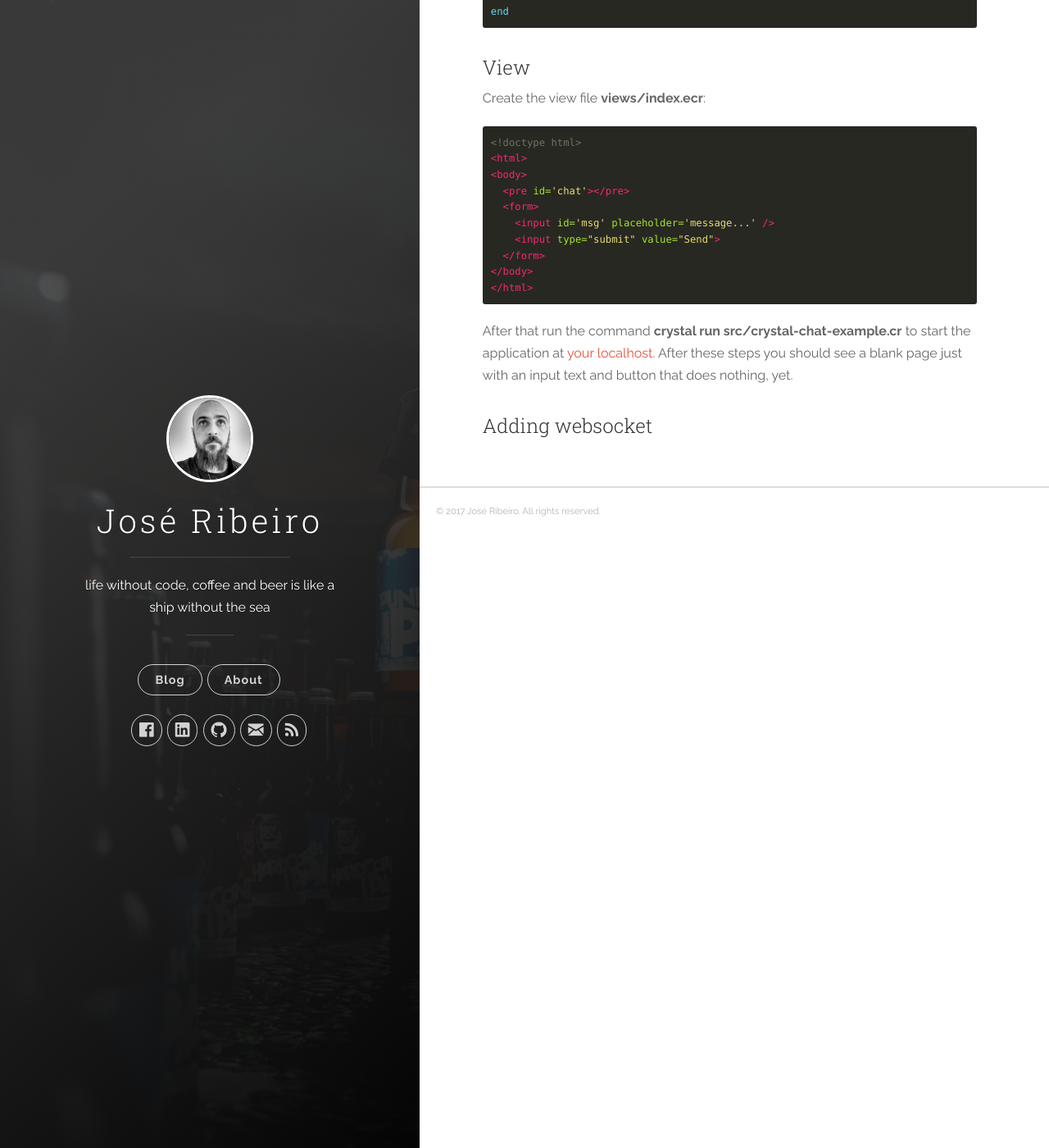
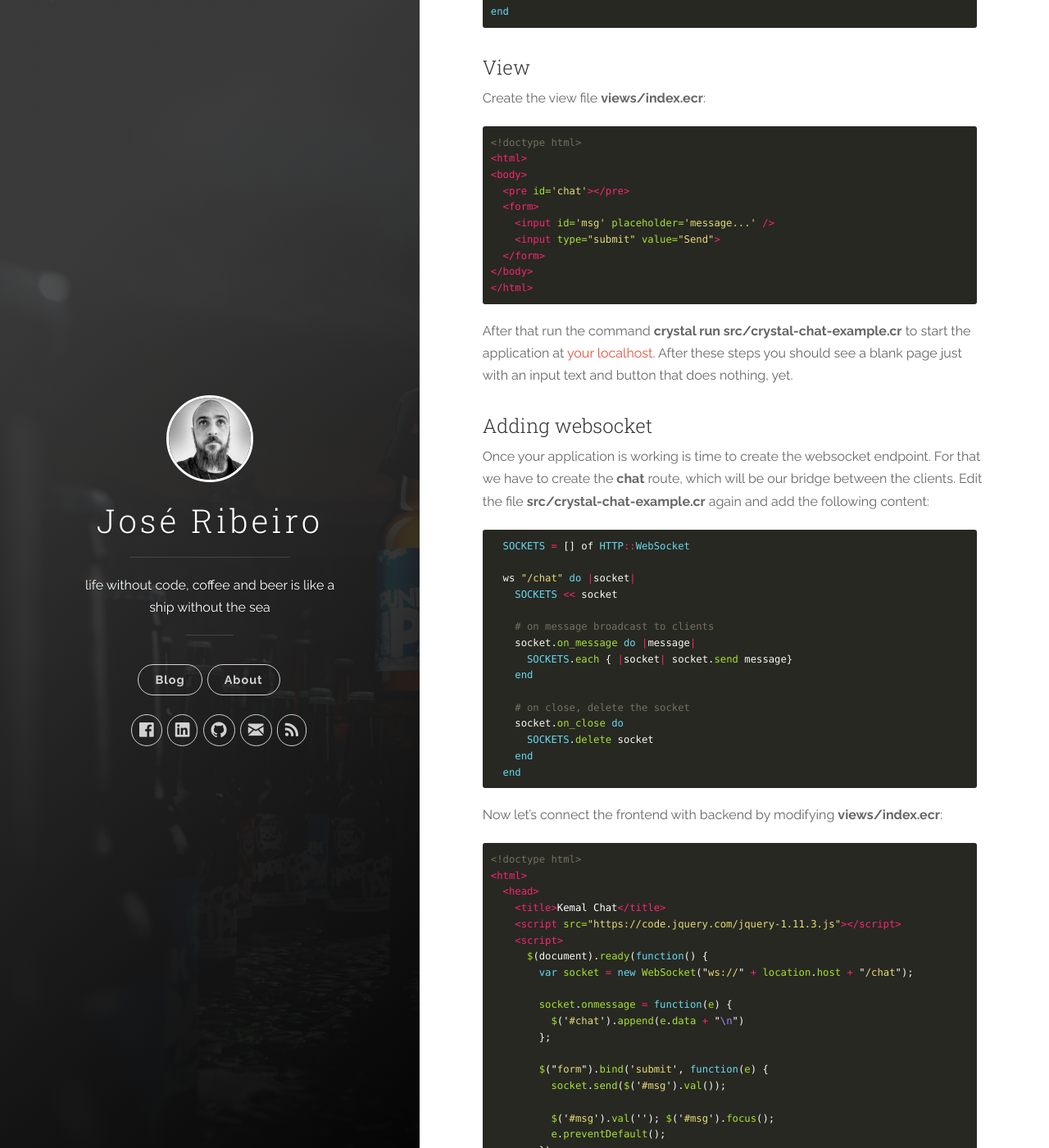
Before and after one commit to zekitow/zekitow.github.io, a Jekyll site: the page built from _posts/2017-09-02-hello-crystal.md, in a window 1280 px wide and 1400 px high, scrolled down 3356 px. Shown: the whole window at 82% size. Built offline with Jekyll 4.4.1, drawn with Linux system fonts in a browser that asks for light colours; nearby versions of some CDN libraries; some of the changed text lies outside the part shown.

Commit message:
Finished post about Crystal.

````diff
--- a/_posts/2017-09-02-hello-crystal.md
+++ b/_posts/2017-09-02-hello-crystal.md
@@ -162,3 +162,72 @@ Create the view file **views/index.ecr**:
 After that run the command **crystal run src/crystal-chat-example.cr** to start the application at [your localhost](http://localhost:4000/). After these steps you should see a blank page just with an input text and button that does nothing, yet.
 
 ### Adding websocket
+
+Once your application is working is time to create the websocket endpoint. For that we have to create the **chat** route, which will be our bridge between the clients. Edit the file **src/crystal-chat-example.cr** again and add the following content:
+
+```ruby
+  SOCKETS = [] of HTTP::WebSocket
+
+  ws "/chat" do |socket|
+    SOCKETS << socket
+
+    # on message broadcast to clients
+    socket.on_message do |message|
+      SOCKETS.each { |socket| socket.send message}
+    end
+
+    # on close, delete the socket
+    socket.on_close do
+      SOCKETS.delete socket
+    end
+  end
+```
+
+Now let's connect the frontend with backend by modifying **views/index.ecr**:
+
+```html
+<!doctype html>
+<html>
+  <head>
+    <title>Kemal Chat</title>
+    <script src="https://code.jquery.com/jquery-1.11.3.js"></script>
+    <script>
+      $(document).ready(function() {
+        var socket = new WebSocket("ws://" + location.host + "/chat");
+
+        socket.onmessage = function(e) {
+          $('#chat').append(e.data + "\n")
+        };
+
+        $("form").bind('submit', function(e) {
+          socket.send($('#msg').val());
+
+          $('#msg').val(''); $('#msg').focus();
+          e.preventDefault();
+        });
+      });
+    </script>
+  </head>
+  <body>
+    <pre id='chat'></pre>
+    <form>
+      <input id='msg' placeholder='message...' />
+      <input type="submit" value="Send">
+    </form>
+  </body>
+</html>
+```
+
+### Time to test!
+
+Run your application again:
+
+```
+crystal run src/crystal-chat-example.cr
+```
+
+And test at [your localhost](http://localhost:4000/):
+
+![kemal](/images/posts/crystal/kemal-chat.gif)
+
+As you can see, Crystal is very simple and intuitive. It's like a Ruby on steroids. This is my bet for the future :)
````
Also changed, not shown: images/posts/crystal/kemal-chat.gif (added).
